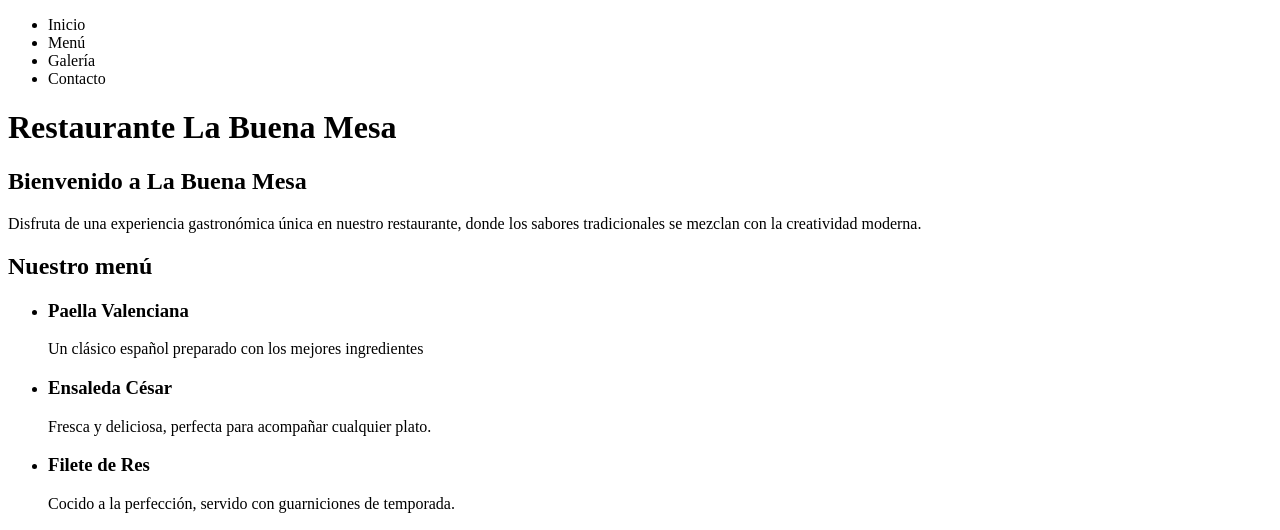
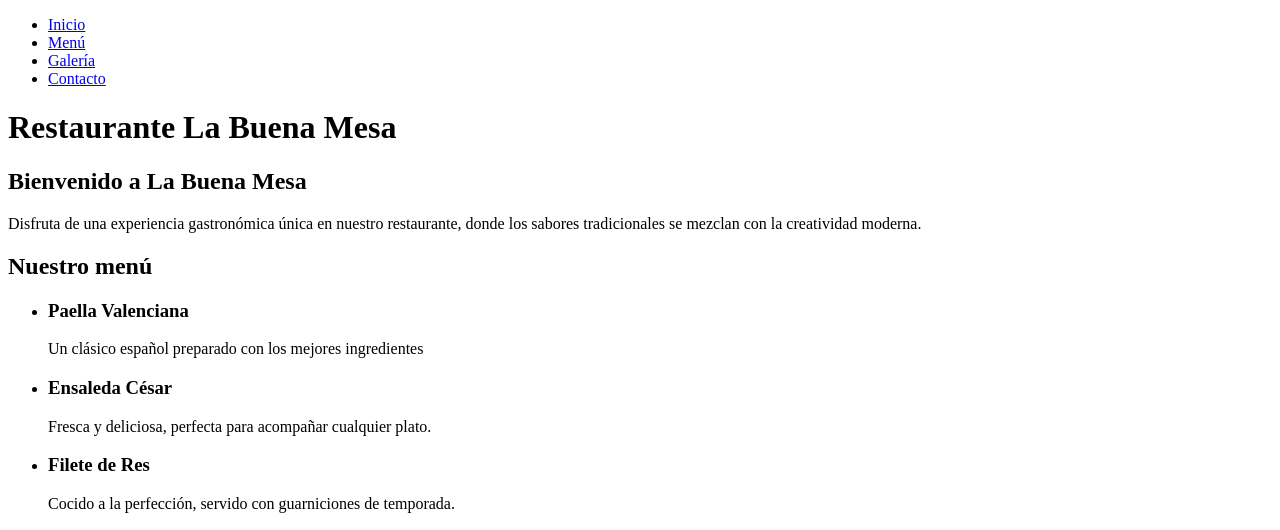
Before and after one commit to Jedilady/css3, a plain HTML site: page index.html in a window 1280 px wide. Shown: the top 530 px of the page. Drawn offline with Linux system fonts and the light colour scheme.

Commit message:
Fix index

```diff
--- a/index.html
+++ b/index.html
@@ -11,10 +11,10 @@
         <div class="overlay">
             <nav id="nav-menu">
                 <ul>
-                    <li><a href="#bienvenida"></a>Inicio</li>
-                    <li><a href="#menu"></a>Menú</li>
-                    <li><a href="#galeria"></a>Galería</li>
-                    <li><a href="#contacto"></a>Contacto</li>
+                    <li><a href="#bienvenida">Inicio</a></li>
+                    <li><a href="#menu">Menú</a></li>
+                    <li><a href="#galeria">Galería</a></li>
+                    <li><a href="#contacto">Contacto</a></li>
                 </ul>
             </nav>
             <h1>Restaurante La Buena Mesa</h1>
```
